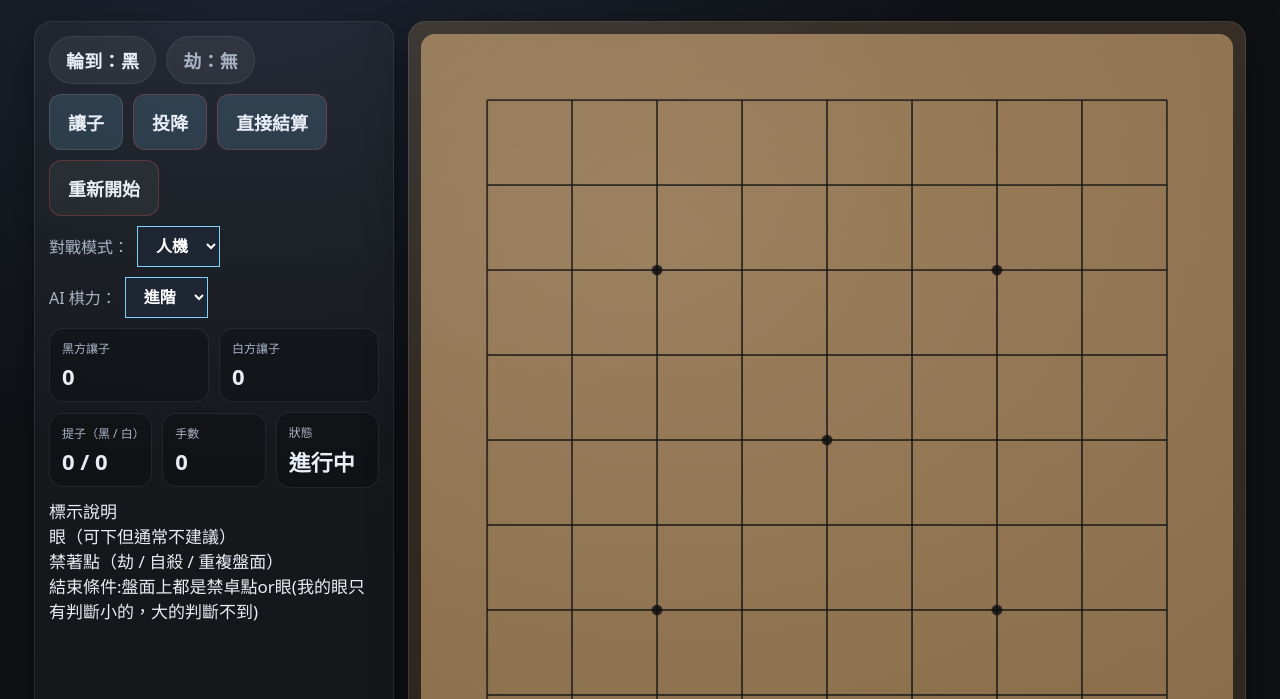
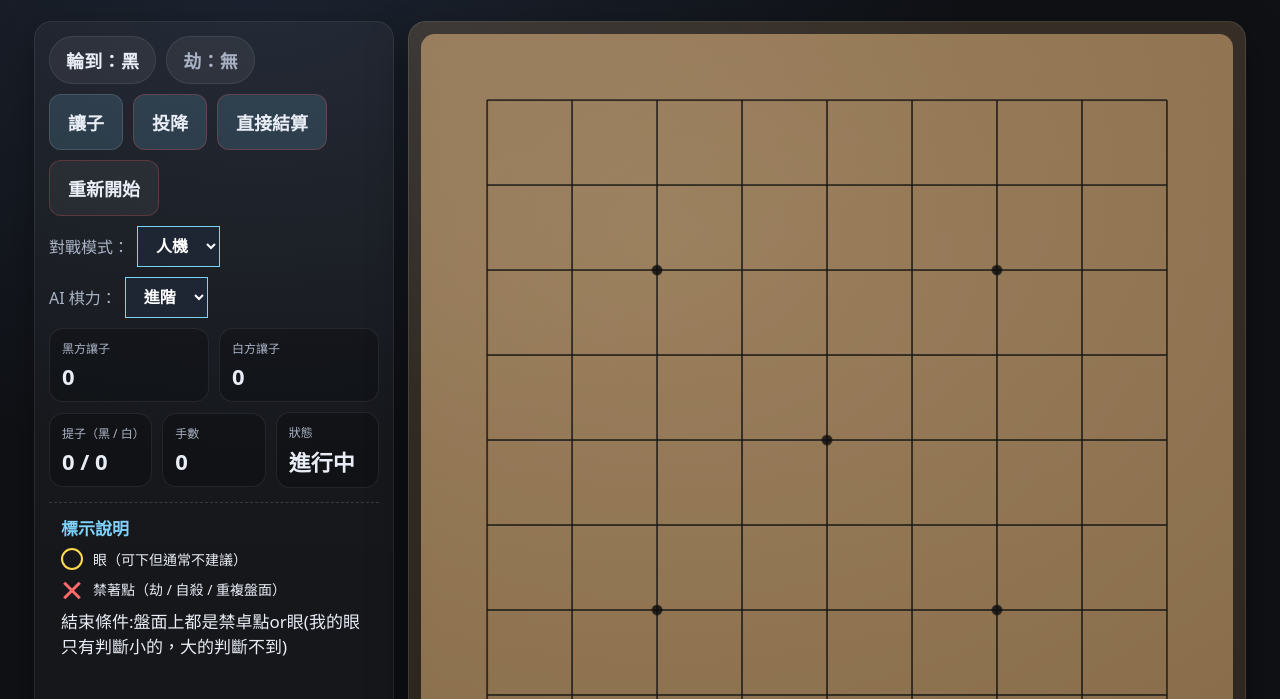
Before and after one commit to star33751426-gif/Go, a plain HTML site: page index.html in a window 1280 px wide. Shown: the part 101-800 px from the top of the page. Drawn offline with Linux system fonts and the light colour scheme.

Commit message:
Update style.css

```diff
--- a/style.css
+++ b/style.css
@@ -202,3 +202,42 @@ canvas{
 .hint{ font-size:15px; }
 .label{ font-size:16px; }
 select{ font-size:16px; padding:10px 14px; }
+
+.legendBox{
+  margin-top:14px;
+  padding:12px;
+  border-top:1px dashed rgba(255,255,255,.15);
+}
+.legendTitle{
+  font-weight:800;
+  margin-bottom:8px;
+  color:var(--accent);
+}
+.legendItem{
+  display:flex;
+  align-items:center;
+  gap:10px;
+  margin-bottom:8px;
+  font-size:14px;
+}
+.legendIcon{
+  width:22px;
+  height:22px;
+  position:relative;
+}
+.eyeIcon{
+  border:2px solid #ffd84f;
+  border-radius:50%;
+}
+.forbidIcon::before,
+.forbidIcon::after{
+  content:"";
+  position:absolute;
+  width:100%;
+  height:3px;
+  background:#ff6b6b;
+  top:50%;
+  left:0;
+}
+.forbidIcon::before{ transform:rotate(45deg); }
+.forbidIcon::after{ transform:rotate(-45deg); }
```
